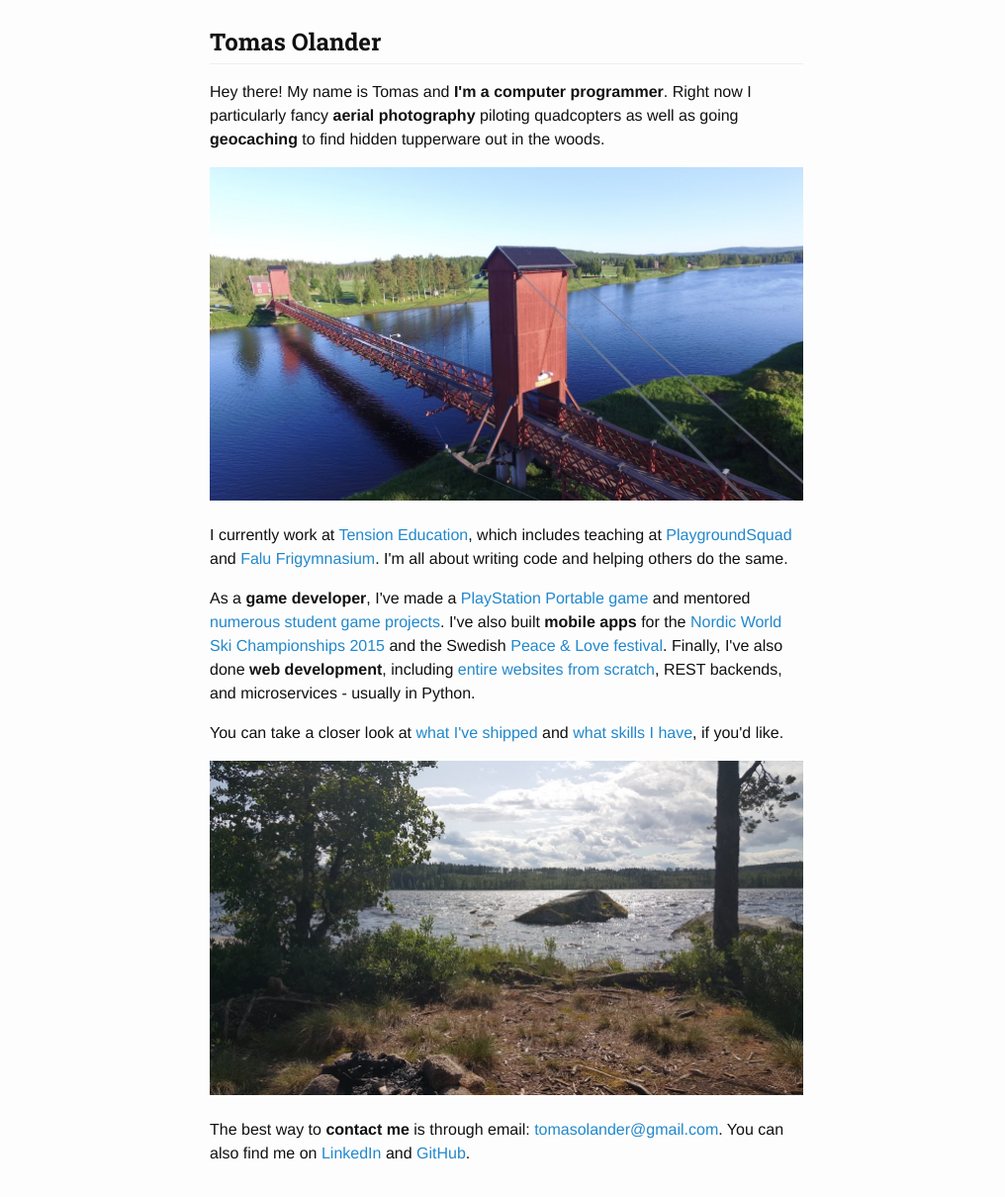
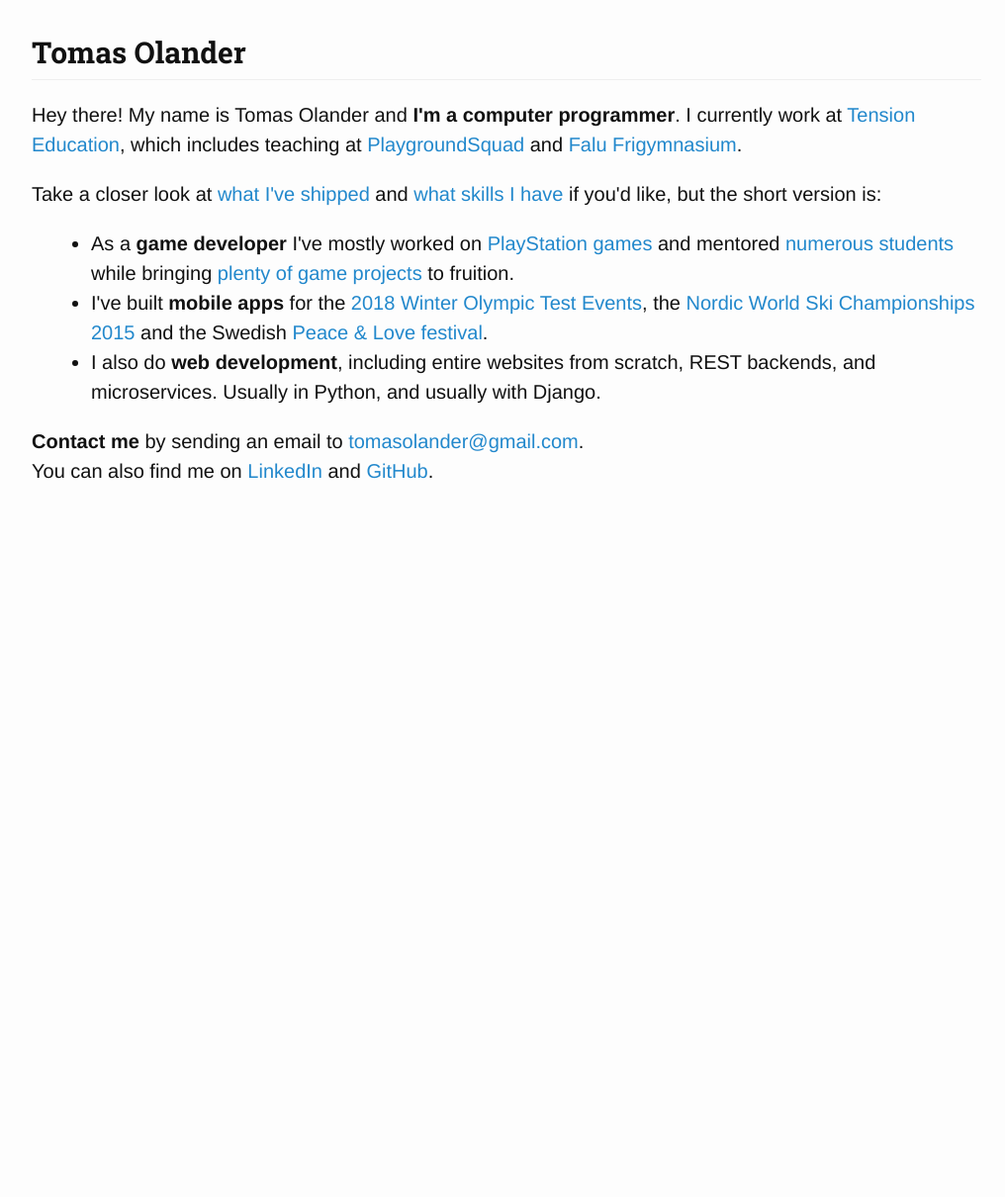
Before and after one commit to toumaz/toumaz.github.io, a Jekyll site: the page built from index.html, in a window 1280 px wide. Shown: the whole page at 99% size, without its empty margins (128-1144 px from the left). Built offline with Jekyll 4.4.1, drawn with Linux system fonts in a browser that asks for light colours; nearby versions of some CDN libraries; after the commit the page ends 900 px from its top, so only the background shows below that.

Commit message:
Redesign and make everything bigger in the process

```diff
--- a/css/main.scss
+++ b/css/main.scss
@@ -5,10 +5,14 @@
 
 $text-color: #111;
 
+html {
+  font-size: 100%;
+  font-family: "Helvetica Neue", Helvetica, Arial, sans-serif;
+  line-height: 1.5;
+  overflow-y: scroll;
+}
+
 body {
-  font-family: "Helvetica Neue", Helvetica, Arial, sans-serif;
-  font-size: 16px;
-  line-height: 1.5;
   color: $text-color;
   background-color: #fdfdfd;
   padding-top: 0.5rem;
@@ -16,7 +20,7 @@
 
 .container {
   width: 90%;
-  max-width: 600px;
+  max-width: 960px;
   margin: 0 auto;
   padding-bottom: 1rem;
 }
@@ -62,3 +66,24 @@
 img {
   width: 100%;
 }
+
+ul {
+  margin: 1rem 0;
+  padding-left: 2rem;
+}
+
+@media screen and (min-width: 700px) {
+  html {
+    font-size: 110%;
+  }
+
+  ul {
+    padding-left: 3rem;
+  }
+}
+
+@media screen and (min-width: 1000px) {
+  html {
+    font-size: 125%;
+  }
+}
--- a/index.html
+++ b/index.html
@@ -3,55 +3,49 @@
 ---
 
 <p>
-  Hey there! My name is Tomas and <strong>I'm a computer programmer</strong>.
-  Right now I particularly fancy <strong>aerial photography</strong>
-  piloting quadcopters as well as going <strong>geocaching</strong> to find
-  hidden tupperware out in the woods.
-</p>
-
-<p>
-  <img src="/img/bridge.jpg">
-</p>
-
-<p>
+  Hey there! My name is Tomas Olander and <strong>I'm a computer programmer</strong>.
   I currently work at
   <a href="http://tension.se">Tension Education</a>, which includes teaching at
   <a href="https://playgroundsquad.com">PlaygroundSquad</a> and
   <a href="http://www.falufri.se">Falu Frigymnasium</a>.
-  I'm all about writing code and helping others do the same.
 </p>
 
 <p>
-  As a <strong>game developer</strong>, I've made a
-  <a href="https://www.playstation.com/en-gb/games/ambassador-kane-psp/">
-    PlayStation Portable game</a> and mentored
-  <a href="https://playgroundsquad.com/projects/?cohort=2014">
-    numerous student game projects</a>.
-
-  I've also built <strong>mobile apps</strong> for the
-  <a href="https://www.youtube.com/watch?v=jYYx8jcba3k">
-    Nordic World Ski Championships 2015</a>
-  and the Swedish
-  <a href="http://pnlapp.se">Peace & Love festival</a>.
-
-  Finally, I've also done <strong>web development</strong>, including
-  <a href="https://playgroundsquad.com">entire websites from scratch</a>,
-  REST backends, and microservices - usually in Python.
+  Take a closer look at <a href="/shipped">what I've shipped</a>
+  and <a href="/skills">what skills I have</a> if you'd like,
+  but the short version is:
 </p>
 
-<p>
-  You can take a closer look at
-  <a href="/shipped">what I've shipped</a>
-  and <a href="/skills">what skills I have</a>, if you'd like.
-</p>
+<ul>
+  <li>
+    As a <strong>game developer</strong> I've mostly worked on
+    <a href="https://www.playstation.com/en-gb/games/ambassador-kane-psp/">
+      PlayStation games</a> and mentored
+    <a href="https://playgroundsquad.com/students/">numerous students</a>
+    while bringing
+    <a href="https://playgroundsquad.com/projects/?cohort=2014">plenty of game
+      projects</a> to fruition.
+  </li>
+  <li>
+    I've built <strong>mobile apps</strong> for the
+    <a href="https://www.youtube.com/watch?v=yrcEPNEFf-Y">
+      2018 Winter Olympic Test Events</a>, the
+    <a href="https://www.youtube.com/watch?v=jYYx8jcba3k">
+      Nordic World Ski Championships 2015</a>
+    and the Swedish
+    <a href="http://pnlapp.se">Peace & Love festival</a>.
+  </li>
+  <li>
+    I also do <strong>web development</strong>, including
+    entire websites from scratch, REST backends, and microservices.
+    Usually in Python, and usually with Django.
+  </li>
+</ul>
 
 <p>
-  <img src="/img/lake.jpg">
-</p>
-
-<p>
-  The best way to <strong>contact me</strong> is through email:
+  <strong>Contact me</strong> by sending an email to
   <a href="mailto:tomasolander@gmail.com">tomasolander@gmail.com</a>.
+  <br>
   You can also find me on
   <a href="https://www.linkedin.com/in/tomasolander">LinkedIn</a> and
   <a href="https://github.com/tomasolander">GitHub</a>.
```
Also changed, not shown: shipped.md (+0 -2 lines), skills.md (+0 -2 lines), img/bridge.jpg (deleted), img/field.jpg (deleted), img/lake.jpg (deleted), img/monkeybars.jpg (deleted).
